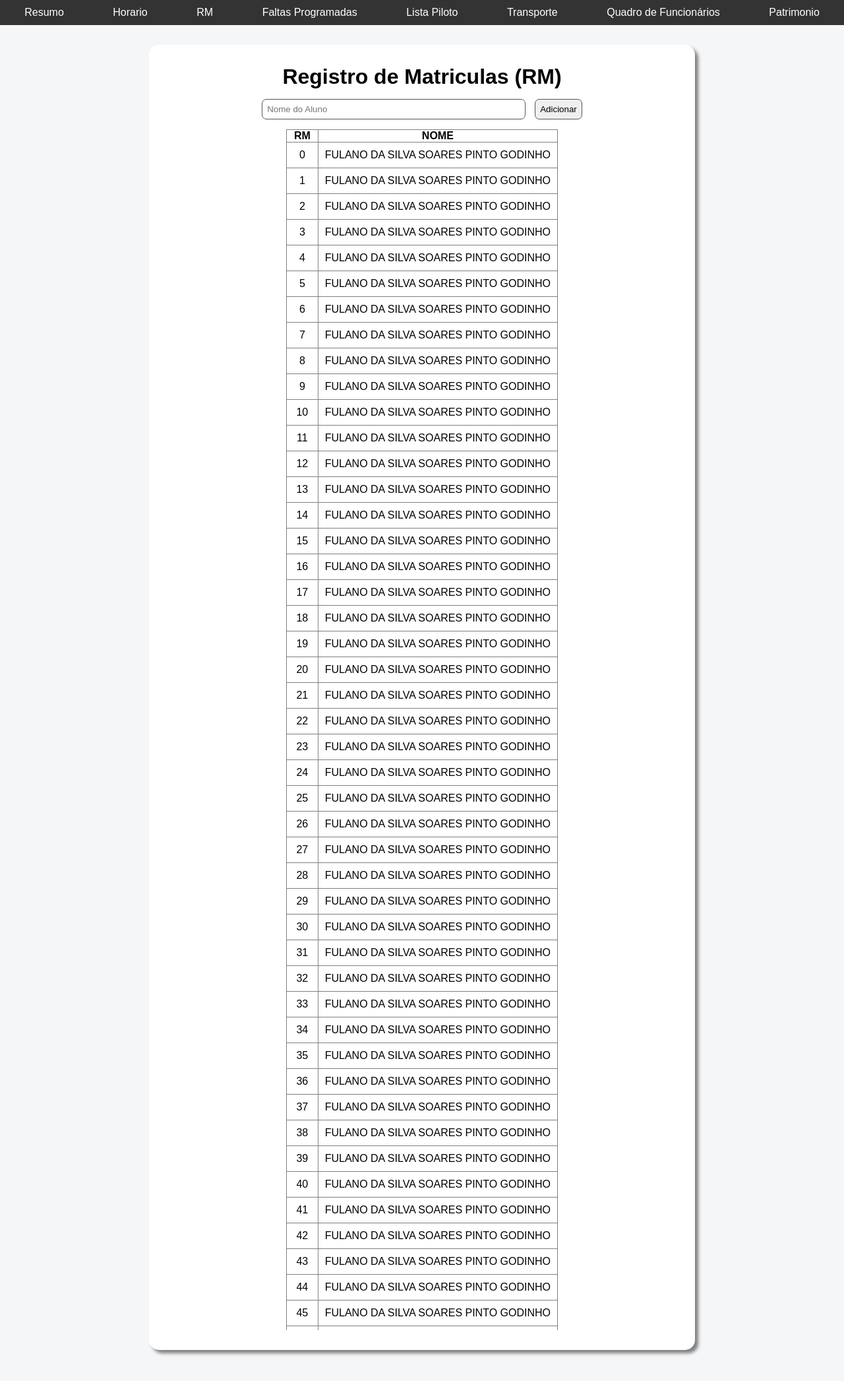
After one commit to wsvantier/caipunas, a Flask app: page /rm/ in a window 1280 px wide. The commit adds this page. Shown: the top 2093 px of the page at 66% size. Run offline with Flask 3, Linux system fonts and the light colour scheme.

Commit message:
Inicio do Template RM e suas funções

```diff
--- a/app.py
+++ b/app.py
@@ -1,6 +1,7 @@
 from flask import Flask
 from models import db
 from blueprints.faltas import faltas_bp
+from blueprints.rm import rm_bp
 
 
 app = Flask(__name__)
@@ -9,6 +10,7 @@ app.config['SQLALCHEMY_DATABASE_URI'] = 'sqlite:///caipunas.db'
 db.init_app(app)
 
 app.register_blueprint(faltas_bp)
+app.register_blueprint(rm_bp)
 
 if __name__ == '__main__':
     with app.app_context():
--- /dev/null
+++ b/blueprints/rm.py
@@ -0,0 +1,7 @@
+from flask import Blueprint, render_template
+
+rm_bp = Blueprint('rm', __name__, url_prefix='/rm')
+
+@rm_bp.route('/')
+def home():
+    return render_template('rm.html')
--- a/static/css/nav.css
+++ b/static/css/nav.css
@@ -1,6 +1,11 @@
 *{
   margin:0;
   padding: 0
+}
+
+body{
+  background: #f4f6f8;
+  font-family: Arial;
 }
 
 nav > ul{
--- /dev/null
+++ b/static/css/rm.css
@@ -0,0 +1,49 @@
+main {
+  display: flex;
+  flex-direction: column;
+  gap: 15px;
+  margin: 10px;
+  max-width: 60%;
+  margin: auto;
+  background: #FFF;
+  padding: 30px;
+  margin: 30px auto;
+  border-radius: 15px;
+  box-shadow: 5px 5px 5px gray;
+
+}
+
+table, td, th{
+  border: 1px solid gray;
+  margin: auto;
+  border-collapse: collapse;
+}
+
+td{
+  text-align: center;
+  padding: 10px;
+  }
+h1{
+  text-align: center;
+}
+section{
+    height: 70vh;
+  overflow: scroll;
+}
+
+input{
+  border: 1px solid #555;
+  padding: 7px;
+  border-radius: 7px;
+  margin: auto 7px;
+}
+
+form{
+  display: flex;
+  justify-content: center;
+
+}
+
+#nomeForm{
+  width: 50%;
+   }
--- a/templates/base.html
+++ b/templates/base.html
@@ -12,6 +12,7 @@
  <ul>
 	    <li><a href="#"> Resumo </a></li>
             <li><a href="#"> Horario </a></li>
+            <li><a href="{{url_for('rm.home')}}"> RM </a></li>
 	    <li><a href="{{url_for('faltas.home')}}"> Faltas Programadas </a></li>
             <li><a> Lista Piloto </a>
                 <ul class="sub">
--- /dev/null
+++ b/templates/rm.html
@@ -0,0 +1,37 @@
+{% extends 'base.html'%}
+
+{% block titulo %}  Registro de Matriculas  {% endblock %}
+
+{% block conteudo %}
+
+<link rel="stylesheet" href="{{url_for('static', filename='css/rm.css')}}">
+
+<main>
+    <h1> Registro de Matriculas (RM) </h1>
+    <form action="#" method="post">
+        <input type="text" name="nomeForm" id="nomeForm" placeholder="Nome do Aluno">
+        <input type="submit" value="Adicionar">
+    </form>
+    <section>
+        <table>
+            <thead>
+                <tr>
+                    <th>RM</th>
+                    <th>NOME</th>
+                </tr>
+            </thead>
+            <tbody id="tabela_rm">
+                {% for x in range(500)%}
+                    <tr>
+                        <td>{{x}}</td>
+                        <td>FULANO DA SILVA SOARES PINTO GODINHO</td>
+                    </tr>
+                {%endfor%}
+            </tbody>
+        </table>
+    </section>
+
+</main>
+
+
+{% endblock %}
```
